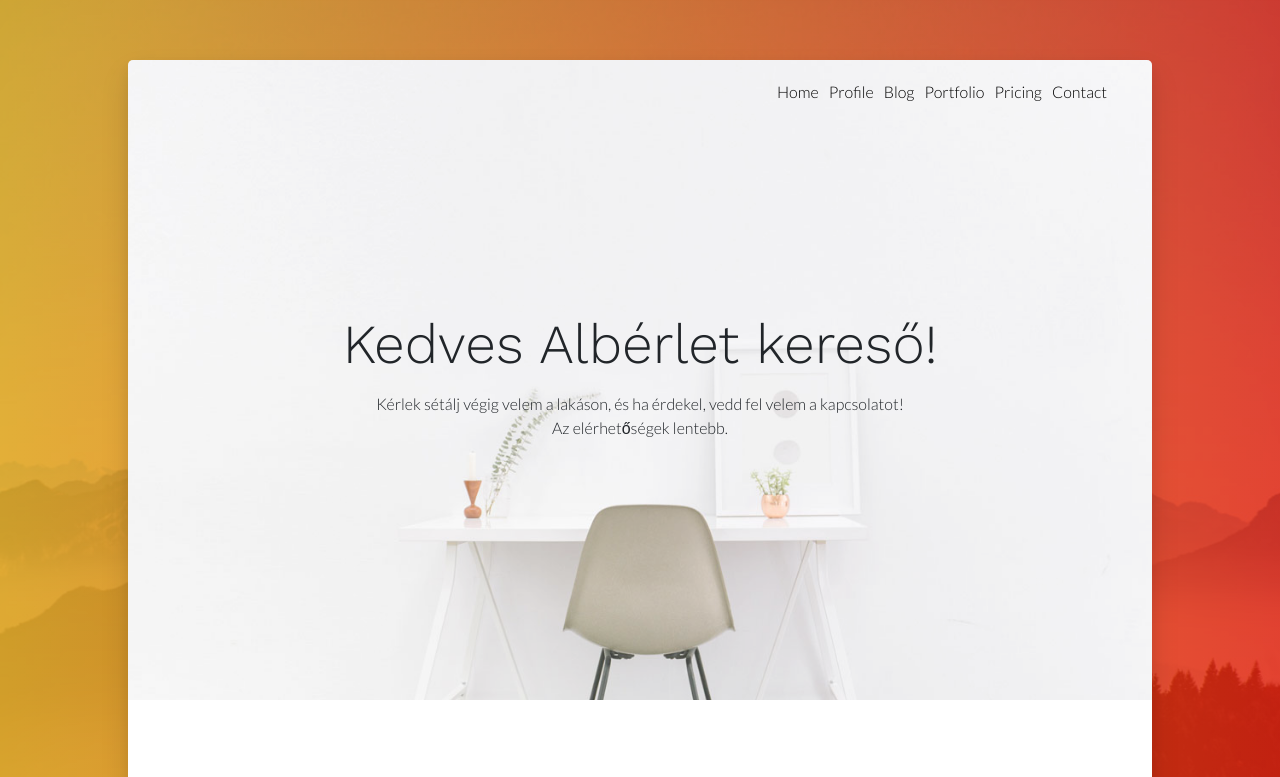
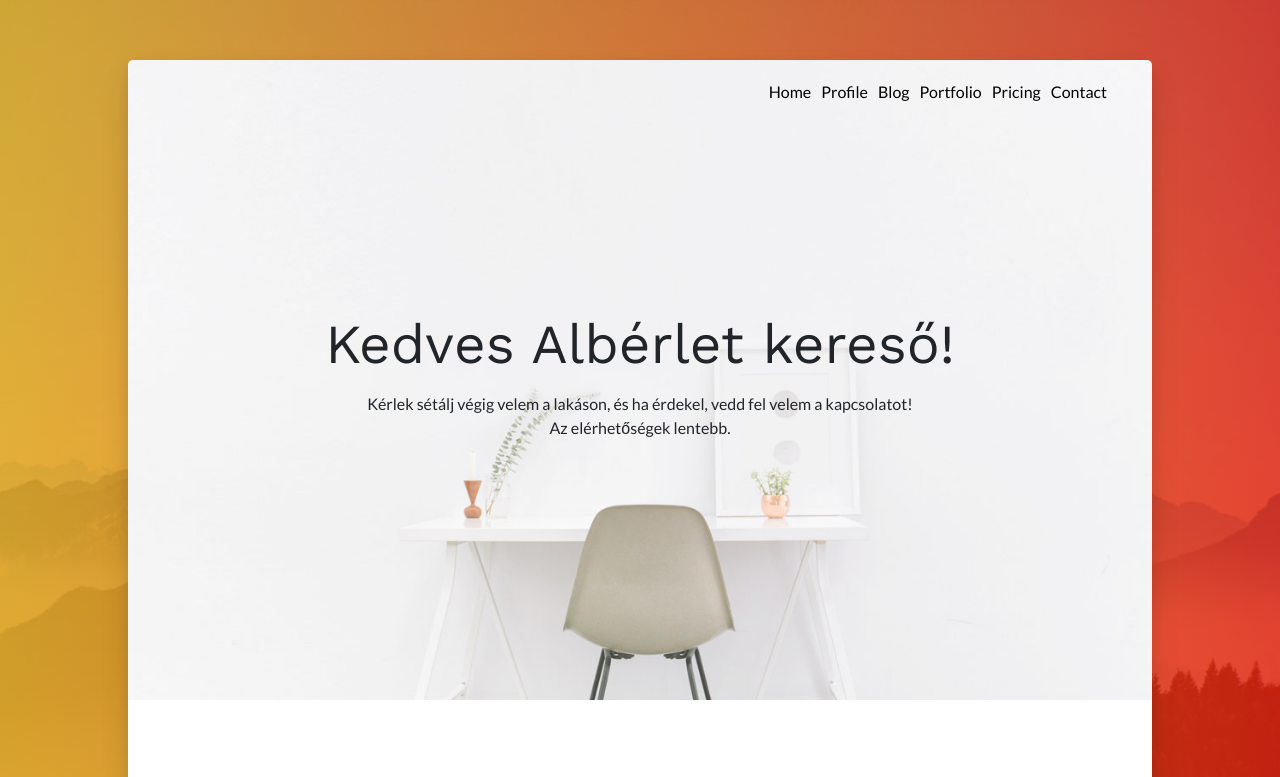
Before and after one commit to purjuloek/purjuloek.github.io, a plain HTML site: page index.html in a window 1280 px wide. Shown: the top 777 px of the page. Drawn offline with nearby package versions, Linux system fonts and the light colour scheme; some icons are missing.

Commit message:
Update index.html
font update for ő

```diff
--- a/index.html
+++ b/index.html
@@ -20,7 +20,7 @@
     <link rel="stylesheet" href="vendor/lightcase/lightcase.css">
 
     <!-- Fonts -->
-   <link href="https://fonts.googleapis.com/css2?family=Lato:wght@300;400;700&family=Work+Sans:wght@300;400;600;700&display=swap" rel="stylesheet">
+    <link href="https://fonts.googleapis.com/css2?family=Lato:wght@400;700&family=Work+Sans:wght@400;600;700&display=swap" rel="stylesheet">
 
     <!-- CSS -->
     <link rel="stylesheet" href="css/style.min.css">
```
